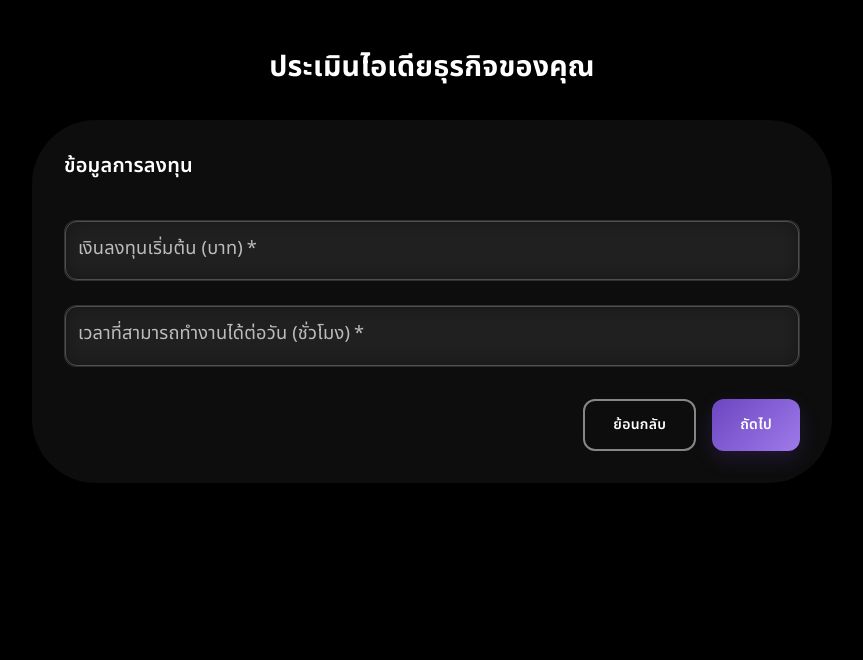
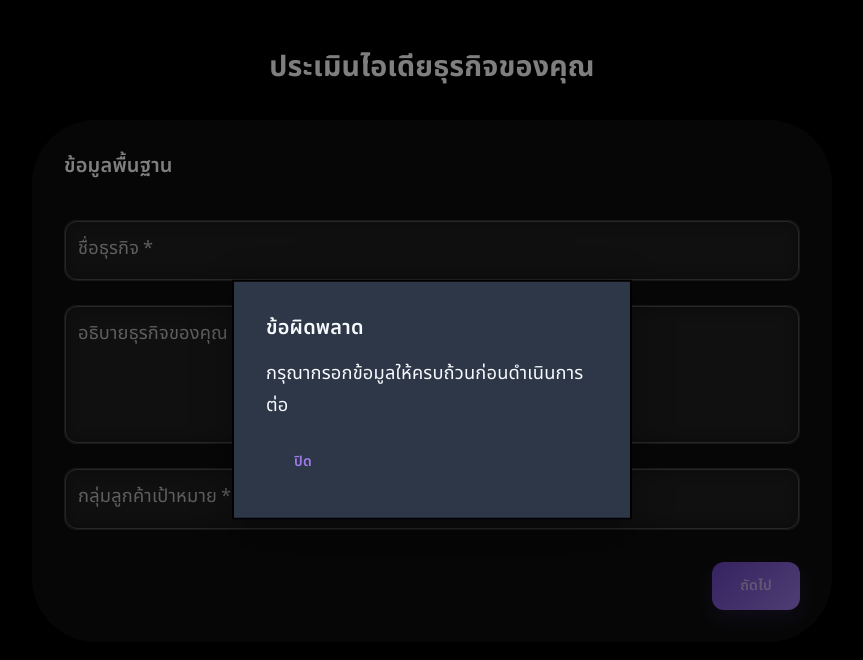
Before and after one commit to chawannop/hackathon2025-cms, a Next.js app: page /evaluate in a window 1280 px wide. Both pictures are taken after a click on the button "ถัดไป". Shown: the top 660 px of the page, without its empty margins (208-1071 px from the left). Built offline with nearby package versions, Linux system fonts and the light colour scheme.

Commit message:
Prevent "ถัดไป button"

```diff
--- a/app/evaluate/page.tsx
+++ b/app/evaluate/page.tsx
@@ -8,7 +8,8 @@ import {
   Container,
   Box,
   Typography,
-  Paper
+  Paper,
+  Modal
 } from '@mui/material';
 
 export default function Evaluate() {
@@ -27,6 +28,8 @@ export default function Evaluate() {
     marketingPlan: '',
   });
 
+  const [openModal, setOpenModal] = useState(false);
+
   const handleInputChange = (e: React.ChangeEvent<HTMLInputElement | HTMLTextAreaElement>) => {
     const { name, value } = e.target;
     setFormData(prev => ({
@@ -39,6 +42,31 @@ export default function Evaluate() {
     e.preventDefault();
     // TODO: Handle form submission
     router.push('/results');
+  };
+
+  const handleCloseModal = () => setOpenModal(false);
+
+  const isStepComplete = () => {
+    switch (currentStep) {
+      case 1:
+        return formData.businessName && formData.businessDescription && formData.targetCustomers;
+      case 2:
+        return formData.investmentAmount && formData.workingHours;
+      case 3:
+        return formData.sellingPrice && formData.costPerUnit && formData.expectedSales;
+      case 4:
+        return formData.competitors && formData.marketingPlan;
+      default:
+        return false;
+    }
+  };
+
+  const handleNextStep = () => {
+    if (!isStepComplete()) {
+      setOpenModal(true);
+    } else {
+      setCurrentStep(prev => prev + 1);
+    }
   };
 
   return (
@@ -369,11 +397,12 @@ export default function Evaluate() {
                 {currentStep < 4 ? (
                   <Button
                     variant="contained"
-                    onClick={() => setCurrentStep(prev => prev + 1)}
+                    onClick={handleNextStep}
                     sx={{
-                      bgcolor: 'primary.main',
+                      bgcolor: isStepComplete() ? 'primary.main' : 'gray',
+                      color: isStepComplete() ? 'white' : 'rgba(255, 255, 255, 0.5)',
                       '&:hover': {
-                        bgcolor: 'primary.dark',
+                        bgcolor: isStepComplete() ? 'primary.dark' : 'gray',
                       },
                     }}
                   >
@@ -398,6 +427,35 @@ export default function Evaluate() {
           </Paper>
         </Box>
       </Container>
+
+      <Modal
+        open={openModal}
+        onClose={handleCloseModal}
+        aria-labelledby="modal-title"
+        aria-describedby="modal-description"
+      >
+        <Box sx={{
+          position: 'absolute',
+          top: '50%',
+          left: '50%',
+          transform: 'translate(-50%, -50%)',
+          width: 400,
+          bgcolor: 'background.paper',
+          border: '2px solid #000',
+          boxShadow: 24,
+          p: 4
+        }}>
+          <Typography id="modal-title" variant="h6" component="h2">
+            ข้อผิดพลาด
+          </Typography>
+          <Typography id="modal-description" sx={{ mt: 2 }}>
+            กรุณากรอกข้อมูลให้ครบถ้วนก่อนดำเนินการต่อ
+          </Typography>
+          <Button onClick={handleCloseModal} sx={{ mt: 2 }}>
+            ปิด
+          </Button>
+        </Box>
+      </Modal>
     </Box>
   );
 }
--- a/package.json
+++ b/package.json
@@ -9,10 +9,10 @@
     "lint": "next lint"
   },
   "dependencies": {
-    "@emotion/react": "^11.11.4",
-    "@emotion/styled": "^11.11.0",
+    "@emotion/react": "^11.14.0",
+    "@emotion/styled": "^11.14.0",
     "@mui/icons-material": "^5.15.13",
-    "@mui/material": "^5.15.13",
+    "@mui/material": "^5.17.1",
     "@mui/system": "^5.15.13",
     "@radix-ui/react-slot": "^1.2.0",
     "@types/node": "^20.11.30",
```
Also changed, not shown: 2 other files (tests, documents, lock files or other folders).
